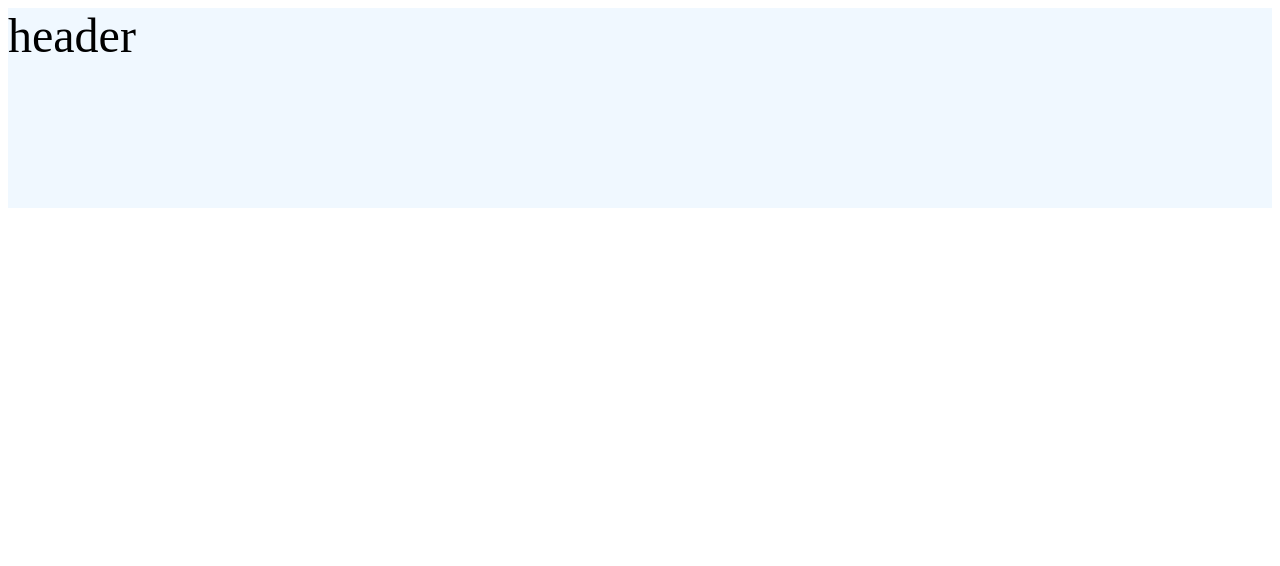
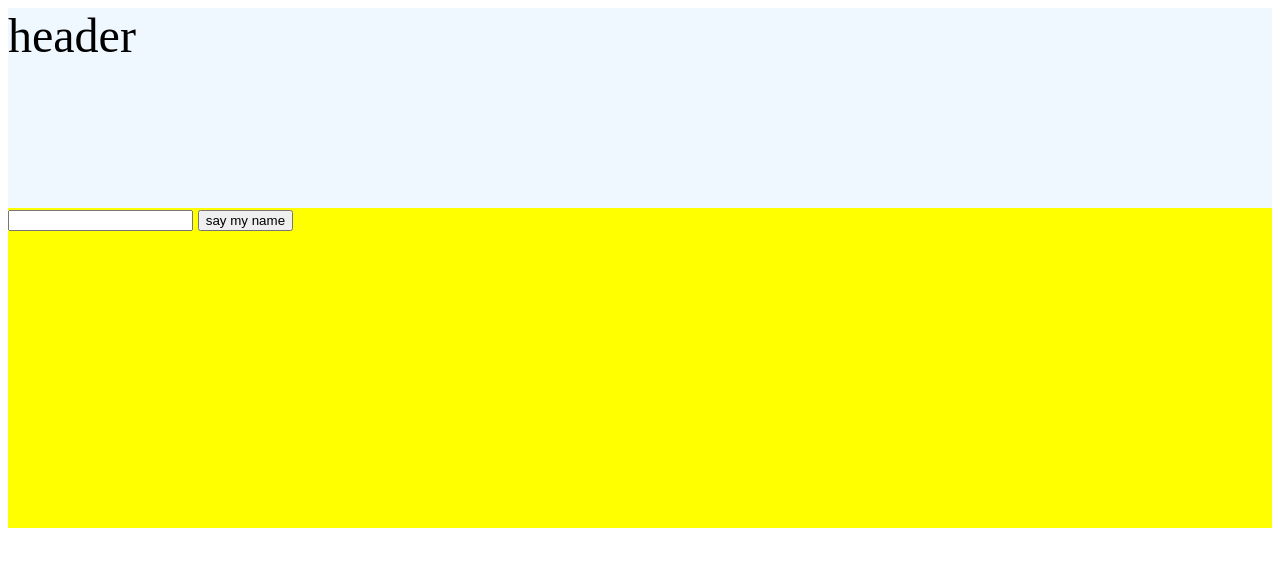
Before and after one commit to chris-Ariise/learn-web-development, a plain HTML site: page index.html in a window 1280 px wide. Drawn offline with Linux system fonts and the light colour scheme.

Commit message:
add html body structer

```diff
--- a/index.html
+++ b/index.html
@@ -7,16 +7,31 @@
     height: 200px;
     font-size: 48px;
 }
-#welcome -section{
-                background-color: yellow
+#welcome-section{
+                background-color: yellow;
+                height :320px;
+                font-size: larger;
             }
         </style>
-        <script></script>
+        <script>
+            function sayname(){
+                //Get the value of input name
+                var inputname = document.getElementById('name')
+                // print the name valu to a div with id name
+                var para = document.getElementById('name-value')
+                var textstring = `Your name is ${inputname.value}`
+
+                para.innerText = textstring;
+            }
+        </script>
     </head>
     <body>
         <header id="header">header</header>
         <section id="welcome-section">
+            <input type="text" id="name">
+            <button onclick="sayname()">say my name</button>
 
+            <p id="name-value"> </p>
         </section>
         <section id="projects"></section>
         <footer id="footer"></footer>
```
